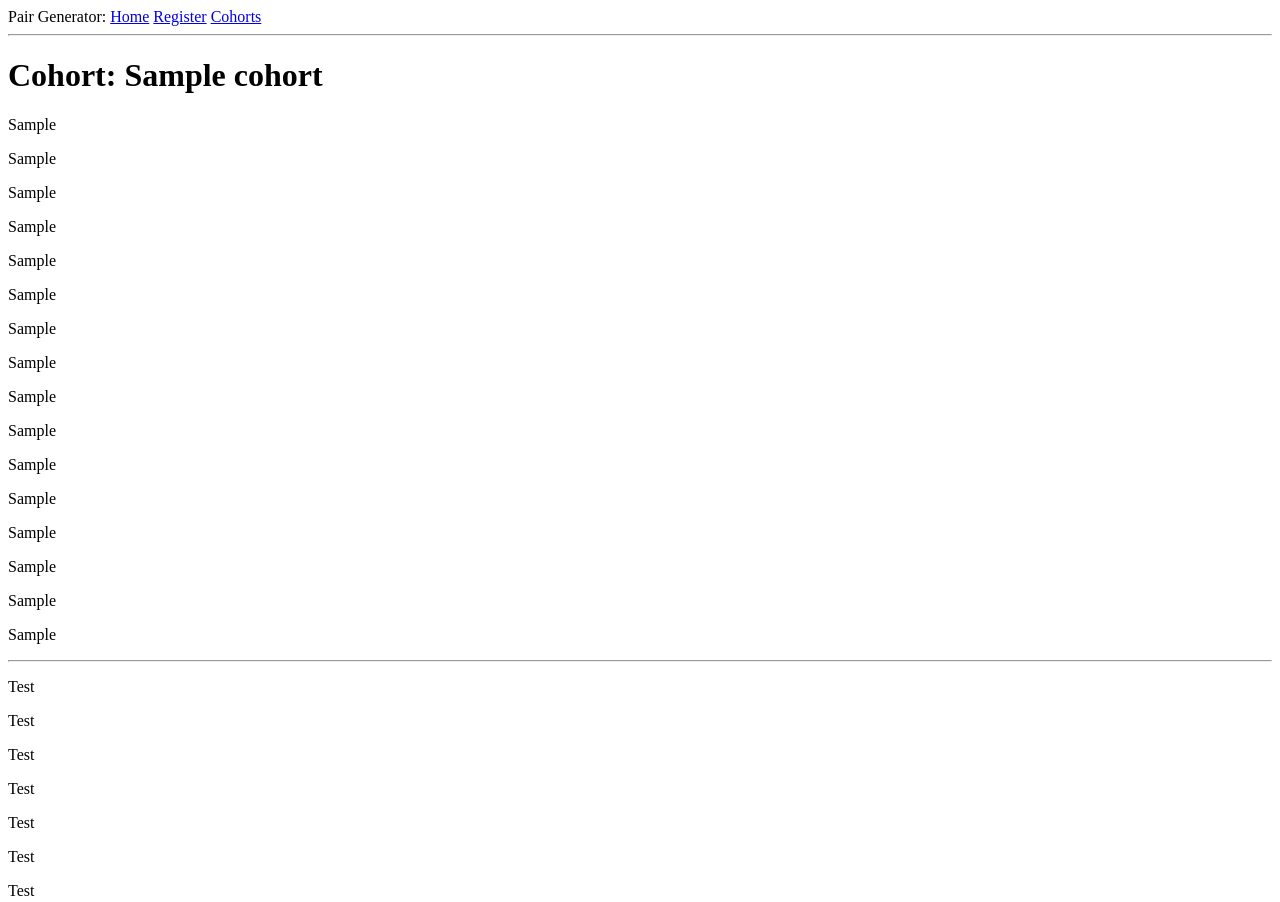
After one commit to MGL1994/pairbot, a Flask app: a page that uses app/templates/base.html in a window 1280 px wide. The commit adds this page. Shown: the top 902 px of the page. Run offline with Flask 2, Linux system fonts and the light colour scheme; tables that the repository leaves empty hold one stand-in row (values such as "Sample post").

Commit message:
Added indv cohort route + template

```diff
--- a/app/models.py
+++ b/app/models.py
@@ -20,7 +20,7 @@ class Cohort(db.Model):
     student_fourteen = db.Column(db.String(80), nullable=False)
     student_fifteen = db.Column(db.String(80), nullable=False)
     student_sixteen = db.Column(db.String(80), nullable=False)
-    pairings = db.relationship('Pairing', backref='pairing', lazy='dynamic')
+    pairings = db.relationship('Pairing', backref='cohort', lazy='dynamic')
 
     def __repr__(self):
         return '<Cohort {}>'.format(self.cohort_name)
--- a/app/routes.py
+++ b/app/routes.py
@@ -42,9 +42,13 @@ def register():
 @app.route('/cohorts')
 def cohorts():
     cohorts = Cohort.query.all()
-    pairing = [
+    return render_template('cohorts.html', cohorts=cohorts)
+
+@app.route('/cohort/<cohort_name>')
+def cohort(cohort_name):
+    cohort = Cohort.query.filter_by(cohort_name=cohort_name).first_or_404()
+    pairings = [
         {
-            'pairing': cohorts,
             'pair_one': 'Test',
             'pair_two': 'Test',
             'pair_three': 'Test',
@@ -55,4 +59,4 @@ def cohorts():
             'pair_eight': 'Test'
         }
     ]
-    return render_template('cohorts.html', cohorts=cohorts, pairing=pairing)
+    return render_template('cohort.html', cohort=cohort, pairings=pairings)
--- a/app/templates/base.html
+++ b/app/templates/base.html
@@ -8,7 +8,7 @@
     </head>
     <body>
         <div>
-            Microblog:
+            Pair Generator:
             <a href="{{ url_for('index') }}">Home</a>
             <a href="{{ url_for('register') }}">Register</a>
             <a href="{{ url_for('cohorts') }}">Cohorts</a>
--- /dev/null
+++ b/app/templates/cohort.html
@@ -0,0 +1,32 @@
+{% extends "base.html" %}
+
+{% block content %}
+    <h1>Cohort: {{ cohort.cohort_name }}</h1>
+    <p>{{ cohort.student_one }}</p>
+    <p>{{ cohort.student_two }}</p>
+    <p>{{ cohort.student_three }}</p>
+    <p>{{ cohort.student_four }}</p>
+    <p>{{ cohort.student_five }}</p>
+    <p>{{ cohort.student_six }}</p>
+    <p>{{ cohort.student_seven }}</p>
+    <p>{{ cohort.student_eight }}</p>
+    <p>{{ cohort.student_nine }}</p>
+    <p>{{ cohort.student_ten }}</p>
+    <p>{{ cohort.student_eleven }}</p>
+    <p>{{ cohort.student_twelve }}</p>
+    <p>{{ cohort.student_thirteen }}</p>
+    <p>{{ cohort.student_fourteen }}</p>
+    <p>{{ cohort.student_fifteen }}</p>
+    <p>{{ cohort.student_sixteen }}</p>
+    <hr>
+    {% for pairing in pairings %}
+    <p>{{ pairing.pair_one }}</p>
+    <p>{{ pairing.pair_two }}</p>
+    <p>{{ pairing.pair_three }}</p>
+    <p>{{ pairing.pair_four }}</p>
+    <p>{{ pairing.pair_five }}</p>
+    <p>{{ pairing.pair_six }}</p>
+    <p>{{ pairing.pair_seven }}</p>
+    <p>{{ pairing.pair_eight }}</p>
+    {% endfor %}
+{% endblock %}
--- a/app/templates/cohorts.html
+++ b/app/templates/cohorts.html
@@ -2,6 +2,6 @@
 
 {% block content %}
     {% for cohort in cohorts %}
-    <h2>Cohort:{{ cohort.cohort_name }}</h2>
+    <a href="{{ url_for('cohort', cohort_name=cohort.cohort_name) }}"><h2>Cohort:{{ cohort.cohort_name }}</h2></a>
     {% endfor %}
 {% endblock %}
```
